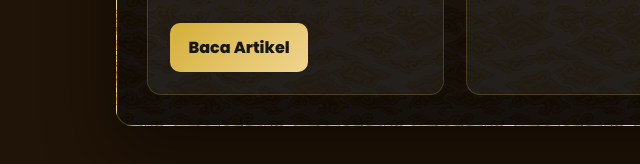
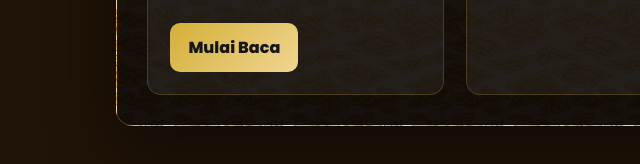
Before and after one commit to akbary-afk/kuning-web, a plain HTML site: page index.html in a window 1280 px wide. Shown: the part 1088-1252 px from the top of the page, 26-666 px from the left. Drawn offline with Linux system fonts and the light colour scheme.

Commit message:
Perbaiki typo huruf besar di link artikel

```diff
--- a/index.html
+++ b/index.html
@@ -26,7 +26,7 @@
         <li><a href="pages/materi.html">Materi</a></li>
         <li><a href="pages/video.html">Video</a></li>
         <li><a href="pages/quiz.html">Quiz</a></li>
-        <li><a href="pages/Artikel.html">Artikel</a></li>
+        <li><a href="pages/artikel.html">Artikel</a></li>
         <li><a href="pages/chat.html">Diskusi AI</a></li>
       </ul>
       <div class="brand-group">
@@ -93,7 +93,7 @@
               intgrasi bangsa, serta bagaimana ekonomi dapat menjadi alat untuk
               memprkuat persatuan dan kesatuan indonesia.
             </p>
-            <a class="button-link" href="pages/artikel.html">Baca Artikel</a>
+            <a class="button-link" href="pages/artikel.html">Mulai Baca</a>
           </article>
 
           <article class="card">
```
